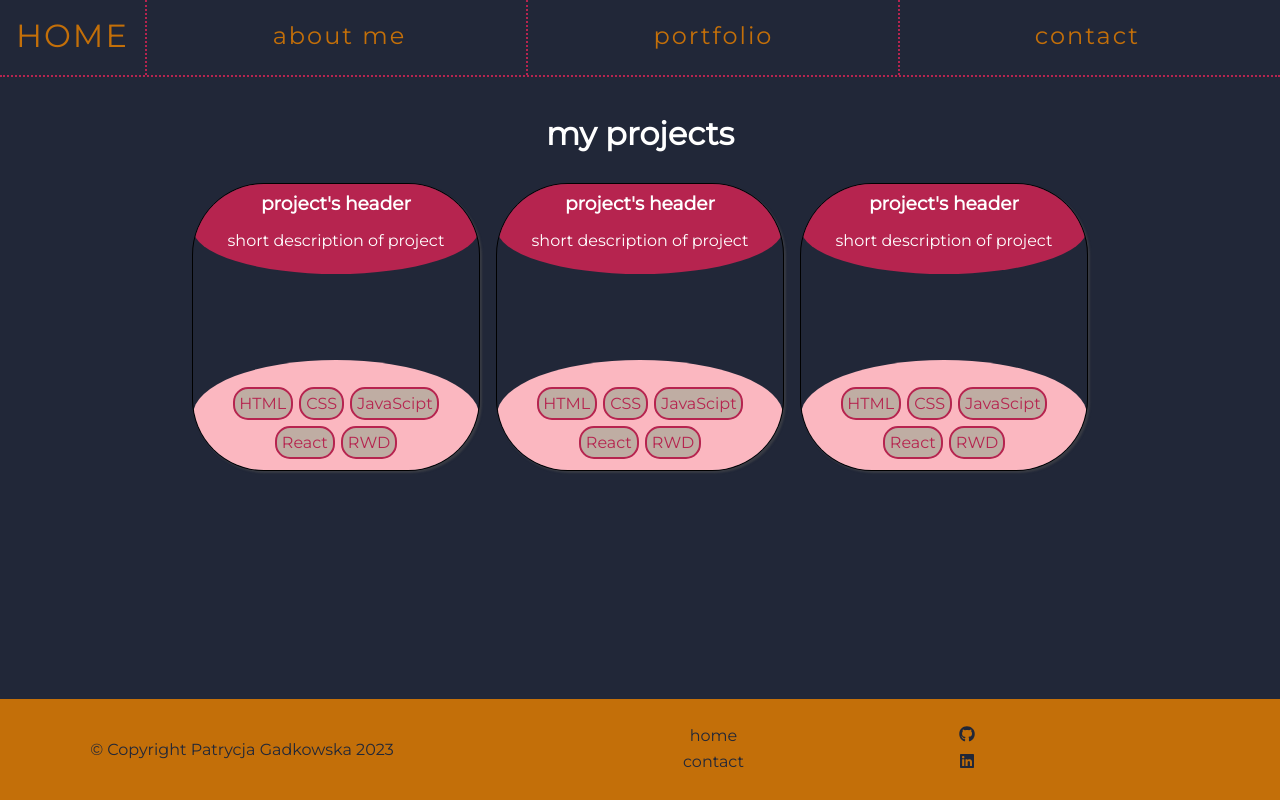
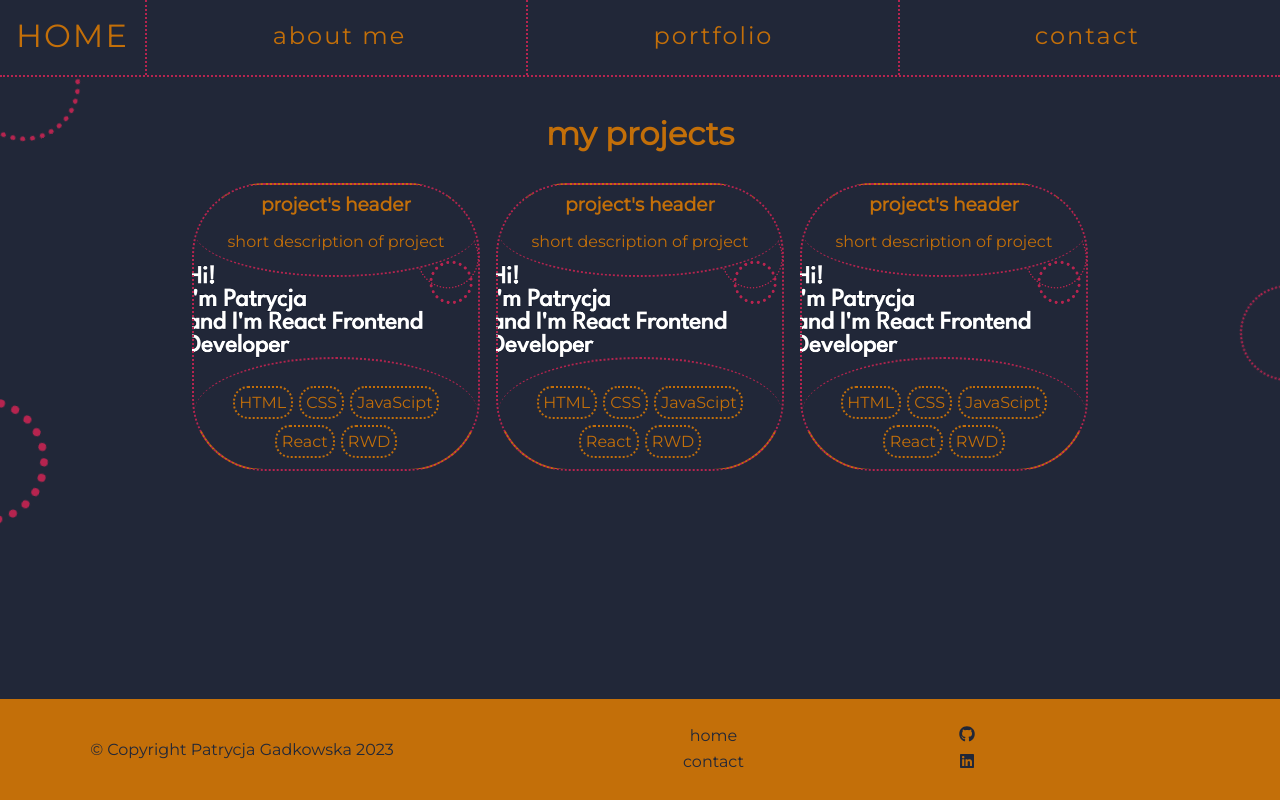
Before and after one commit to patrycjagadkowska/portfolio-page, a React (Create React App) app: page /portfolio in a window 1280 px wide. Built offline with nearby package versions, Linux system fonts and the light colour scheme.

Commit message:
style project and animation in PortfolioPage

```diff
--- a/src/components/Portfolio/styles/Project.module.css
+++ b/src/components/Portfolio/styles/Project.module.css
@@ -9,12 +9,24 @@
     overflow: hidden;
     margin: 0.5rem 0;
     position: relative;
+    background: url(../../../assets/portfolio-project.png) center/cover;
+    border: 2px dotted #B6244F;
+    box-shadow: none;
 }
 
-.project:hover .project__header,
+.project__header,
+.project__skills {
+    transition: all 0.2s ease-in-out;
+}
+
+.project:hover .project__header {
+    opacity: 0;
+    transform: translateY(-100%);
+}
+
 .project:hover .project__skills {
     opacity: 0;
-    transform: translateY(-100%);
+    transform: translateY(100%);
 }
 
 .project:hover .project__actions {
@@ -28,9 +40,11 @@
 }
 
 .project__header {
-    background-color: #B6244F;
+    background-color: #212738;
+    color: #C36F09;
     border-bottom-left-radius: 50%;
     border-bottom-right-radius: 50%;
+    border-bottom: 2px dotted #B6244F;
 }
 
 .project__header h3 {
@@ -43,7 +57,7 @@
 
 .project__actions {
     opacity: 0;
-    background: #ccc;
+    background: rgba(0, 0, 0, 0.5);
     display: -moz-box;
     display: -webkit-box;
     display: -webkit-flex;
@@ -56,16 +70,22 @@
     color: inherit;
 }
 
+.project__actions--action:hover svg {
+    transform: scale(2);
+}
+
 .project__actions--action svg {
     font-size: 3rem;
     margin: 0 0.5rem;
+    transition: transform 0.3s ease-in-out;
 }
 
 .project__skills {
-    background-color: #FBB7C0;
+    background-color: #212738;
     padding: 1.5rem 0 0.5rem;
     border-top-left-radius: 50%;
     border-top-right-radius: 50%;
+    border-top: 2px dotted #B6244F;
 }
 
 .project__skills--list {
@@ -83,12 +103,19 @@
 }
 
 .project__skills--list li {
-    background-color: #BFADA3;
-    color: #B6244F;
-    border: 2px solid #B6244F;
+    background-color: #212738;
+    color: #C36F09;
+    border: 2px dotted #C36F09;
     border-radius: 15px;
     padding: 0.3rem;
     margin: 0.2rem;
+}
+
+@media (max-width: 330px) {
+    .project {
+        width: 90%;
+        height: 100%;
+    }
 }
 
 @media (min-width: 491px) {
--- a/src/pages/PortfolioPage.js
+++ b/src/pages/PortfolioPage.js
@@ -10,6 +10,9 @@ const PortfolioPage = () => {
                 <Project />
                 <Project />
             </div>
+            <div className={classes['animation__circle']} />
+            <div className={classes['animation__circle']} />
+            <div className={classes['animation__circle']} />
         </div>
     );
 };
--- a/src/pages/styles/PortfolioPage.module.css
+++ b/src/pages/styles/PortfolioPage.module.css
@@ -1,5 +1,10 @@
+.portfolio-page {
+    margin-bottom: 7rem;
+}
+
 .portfolio-page h1 {
     text-align: center;
+    color: #C36F09;
 }
 
 .projects {
@@ -11,10 +16,77 @@
     align-items: center;
 }
 
+.animation__circle {
+    border-radius: 50%;
+    border: 2px dotted #B6244F;
+    position: absolute;
+    z-index: -1;
+}
+
+.animation__circle:nth-of-type(2) {
+    width: 5rem;
+    height: 5rem;
+    border-width: 5px;
+    top: -3rem;
+    left: -2rem;
+    animation: rotation 8s infinite linear;
+}
+
+.animation__circle:nth-of-type(3) {
+    width: 6rem;
+    height: 6rem;
+    top: 13rem;
+    right: -3.5rem;
+    animation: rotation 5s reverse infinite linear;
+}
+
+.animation__circle:last-of-type {
+    width: 8rem;
+    height: 8rem;
+    top: 25rem;
+    left: -3rem;
+    border-width: 8px;
+    animation: rotation 10s infinite linear;
+}
+
+@media (max-width: 335px) {
+    .animation__circle:nth-of-type(3) {
+        right: -5.5rem;
+    }
+
+    .animation__circle:last-of-type {
+        left: -5rem;
+    }
+}
+
 @media (min-width: 491px) {
     .projects {
         flex-direction: row;
         flex-wrap: wrap;
         justify-content: center;
     }
+
+    .animation__circle:last-of-type {
+        top: 20rem;
+        left: -5rem;
+    }
 }
+
+@media (min-width: 768px) {
+    .animation__circle:nth-of-type(2) {
+        width: 7rem;
+        height: 7rem;
+    }
+
+    .animation__circle:last-of-type {
+        top: 20rem;
+    }
+}
+
+@keyframes rotation {
+    from {
+        transform: rotate(0deg);
+    } to {
+        transform: rotate(359deg);
+    }
+}
```
Also changed, not shown: src/assets/portfolio-project.png (added).
